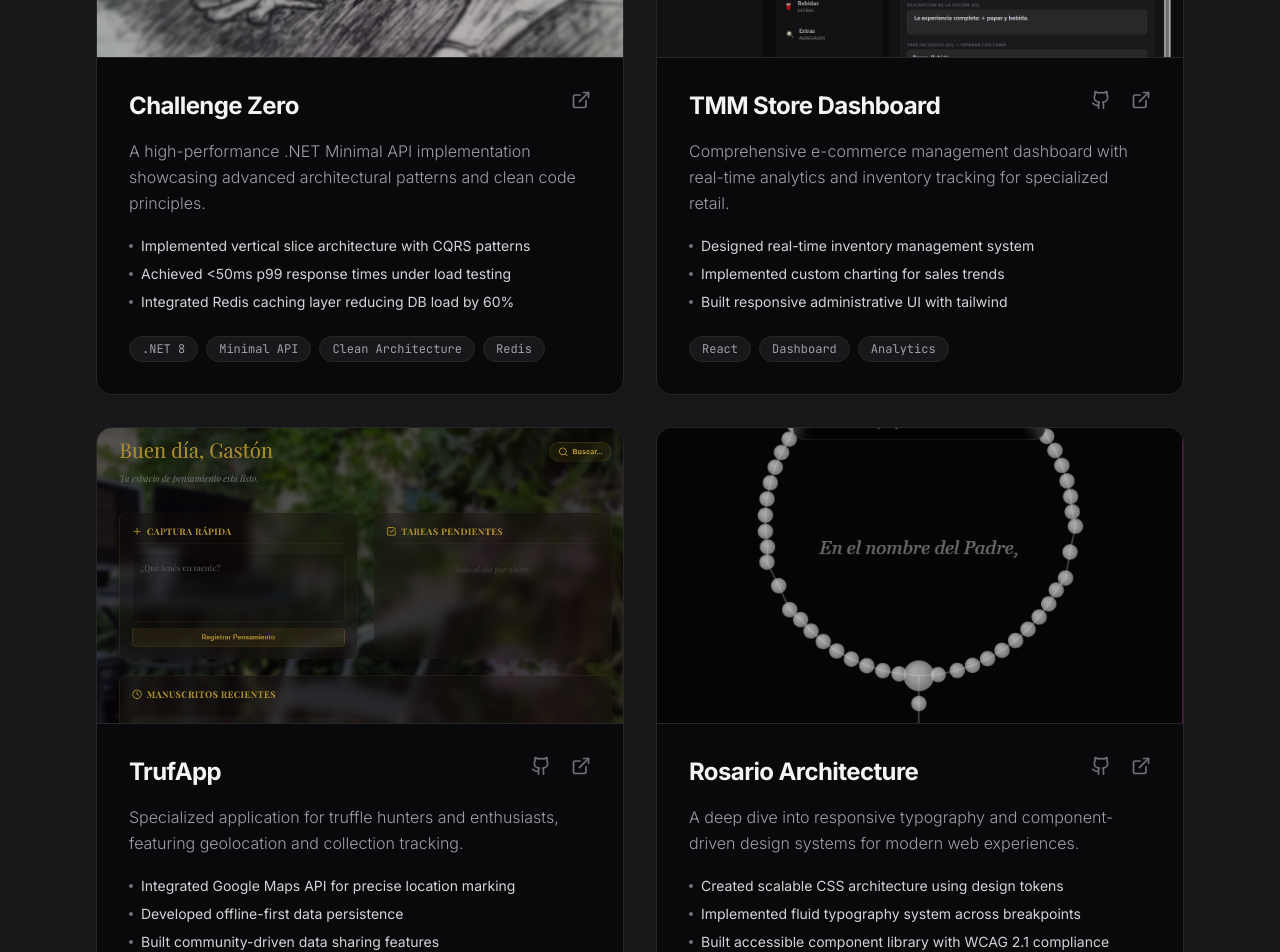
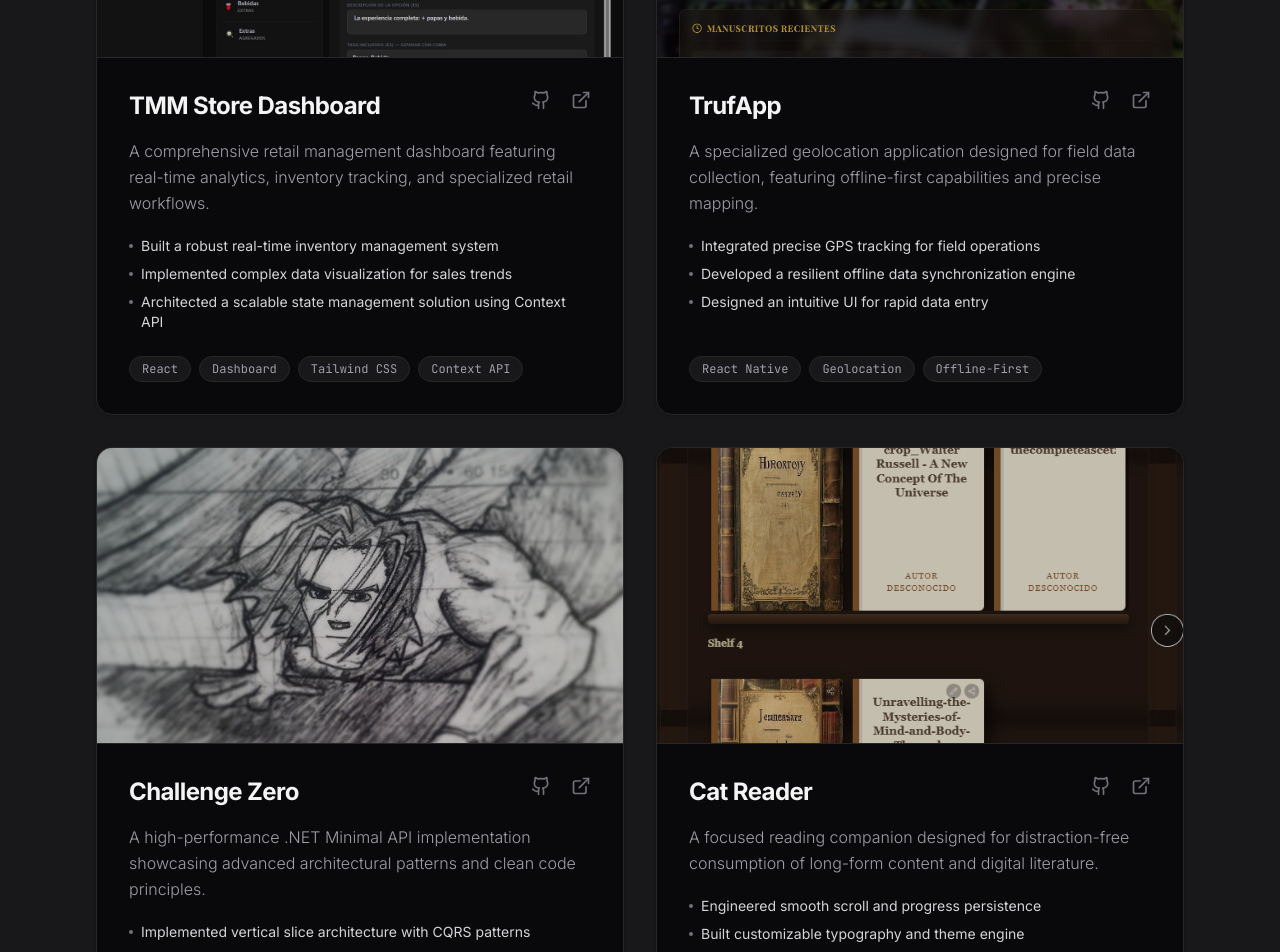
Before and after one commit to gatrivi/Catpholio1, a React (Vite) app: page / in a window 1280 px wide. Shown: the part 3340-4292 px from the top of the page. Built offline with nearby package versions, Linux system fonts and the light colour scheme; no server answers.

Commit message:
feat: update project thumbnails, add TMM and TrufApp, and migrate to devtrivi GitHub profile

```diff
--- a/src/content.ts
+++ b/src/content.ts
@@ -164,10 +164,37 @@ export const PRICING = {
 
 export const PROJECTS = [
   {
+    title: 'TMM Store Dashboard',
+    description: 'A comprehensive retail management dashboard featuring real-time analytics, inventory tracking, and specialized retail workflows.',
+    link: 'https://devtrivi.gatrivi.com',
+    repo: 'https://github.com/devtrivi',
+    image: "/tmm-store-dashboard.jpg",
+    tags: ['React', 'Dashboard', 'Tailwind CSS', 'Context API'],
+    highlights: [
+      'Built a robust real-time inventory management system',
+      'Implemented complex data visualization for sales trends',
+      'Architected a scalable state management solution using Context API'
+    ]
+  },
+  {
+    title: 'TrufApp',
+    description: 'A specialized geolocation application designed for field data collection, featuring offline-first capabilities and precise mapping.',
+    link: 'https://devtrivi.gatrivi.com',
+    repo: 'https://github.com/devtrivi',
+    image: "/trufapp.png",
+    tags: ['React Native', 'Geolocation', 'Offline-First'],
+    highlights: [
+      'Integrated precise GPS tracking for field operations',
+      'Developed a resilient offline data synchronization engine',
+      'Designed an intuitive UI for rapid data entry'
+    ]
+  },
+  {
     title: 'Challenge Zero',
     description: 'A high-performance .NET Minimal API implementation showcasing advanced architectural patterns and clean code principles.',
-    link: 'https://github.com/gatrivi/challenge-zero',
-    image: "/will.jpg", // TODO: Update if specific thumbnail exists
+    link: 'https://github.com/devtrivi/challenge-zero',
+    repo: 'https://github.com/devtrivi/challenge-zero',
+    image: "/will.jpg",
     tags: ['.NET 8', 'Minimal API', 'Clean Architecture', 'Redis'],
     highlights: [
       'Implemented vertical slice architecture with CQRS patterns',
@@ -176,36 +203,23 @@ export const PROJECTS = [
     ]
   },
   {
-    title: 'TMM Store Dashboard',
-    description: 'Comprehensive e-commerce management dashboard with real-time analytics and inventory tracking for specialized retail.',
-    link: '#',
-    repo: 'https://github.com/gatrivi', // Placeholder
-    image: "/tmm-store-dashboard.jpg",
-    tags: ['React', 'Dashboard', 'Analytics'],
+    title: 'Cat Reader',
+    description: 'A focused reading companion designed for distraction-free consumption of long-form content and digital literature.',
+    link: 'https://catreader.gatrivi.com',
+    repo: 'https://github.com/devtrivi/catreader',
+    image: "/catreader1.png",
+    tags: ['TypeScript', 'Reading', 'Productivity'],
     highlights: [
-      'Designed real-time inventory management system',
-      'Implemented custom charting for sales trends',
-      'Built responsive administrative UI with tailwind'
-    ]
-  },
-  {
-    title: 'TrufApp',
-    description: 'Specialized application for truffle hunters and enthusiasts, featuring geolocation and collection tracking.',
-    link: '#',
-    repo: 'https://github.com/gatrivi/trufapp', // Likely name
-    image: "/trufapp.png",
-    tags: ['Mobile', 'Geolocation', 'React Native'],
-    highlights: [
-      'Integrated Google Maps API for precise location marking',
-      'Developed offline-first data persistence',
-      'Built community-driven data sharing features'
+      'Engineered smooth scroll and progress persistence',
+      'Built customizable typography and theme engine',
+      'Implemented EPUB parsing pipeline in the browser'
     ]
   },
   {
     title: 'Rosario Architecture',
     description: 'A deep dive into responsive typography and component-driven design systems for modern web experiences.',
     link: 'https://rosario.gatrivi.com',
-    repo: 'https://github.com/gatrivi/Rosario-cards-v1',
+    repo: 'https://github.com/devtrivi/Rosario-cards-v1',
     image: "/rosario1.png",
     tags: ['Design Systems', 'Typography', 'Frontend'],
     highlights: [
@@ -215,23 +229,10 @@ export const PROJECTS = [
     ]
   },
   {
-    title: 'Cat Reader',
-    description: 'A focused reading companion designed for distraction-free consumption of long-form content and digital literature.',
-    link: 'https://catreader.gatrivi.com',
-    repo: 'https://github.com/gatrivi/catreader',
-    image: "/catreader1.png",
-    tags: ['TypeScript', 'Reading', 'Productivity'],
-    highlights: [
-      'Engineered smooth scroll and progress persistence',
-      'Built customizable typography and theme engine',
-      'Implemented EPUB parsing pipeline in the browser'
-    ]
-  },
-  {
     title: 'Cathedral',
     description: 'An ambient spiritual companion that keeps the Divine Office and liturgy close at hand, bringing monastic rhythm into daily life.',
     link: 'https://cathedral.gatrivi.com',
-    repo: 'https://github.com/gatrivi/cathedral',
+    repo: 'https://github.com/devtrivi/cathedral',
     image: "/zen.jpg",
     tags: ['TypeScript', 'Spiritual', 'Lifestyle'],
     highlights: [
```
